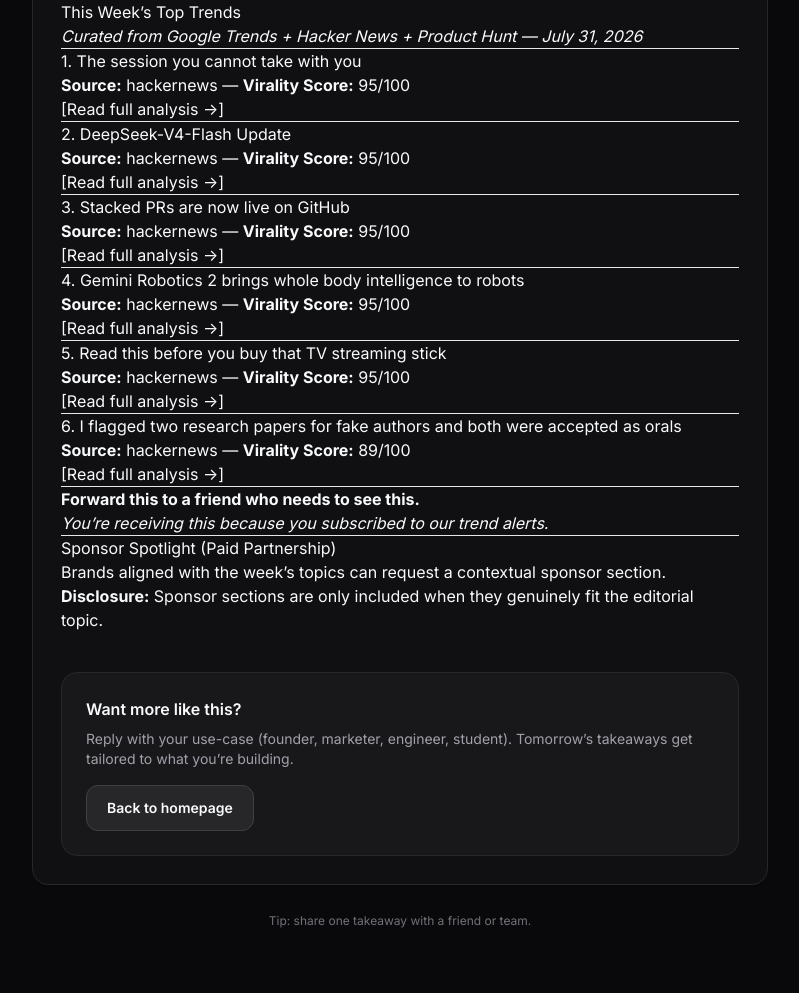
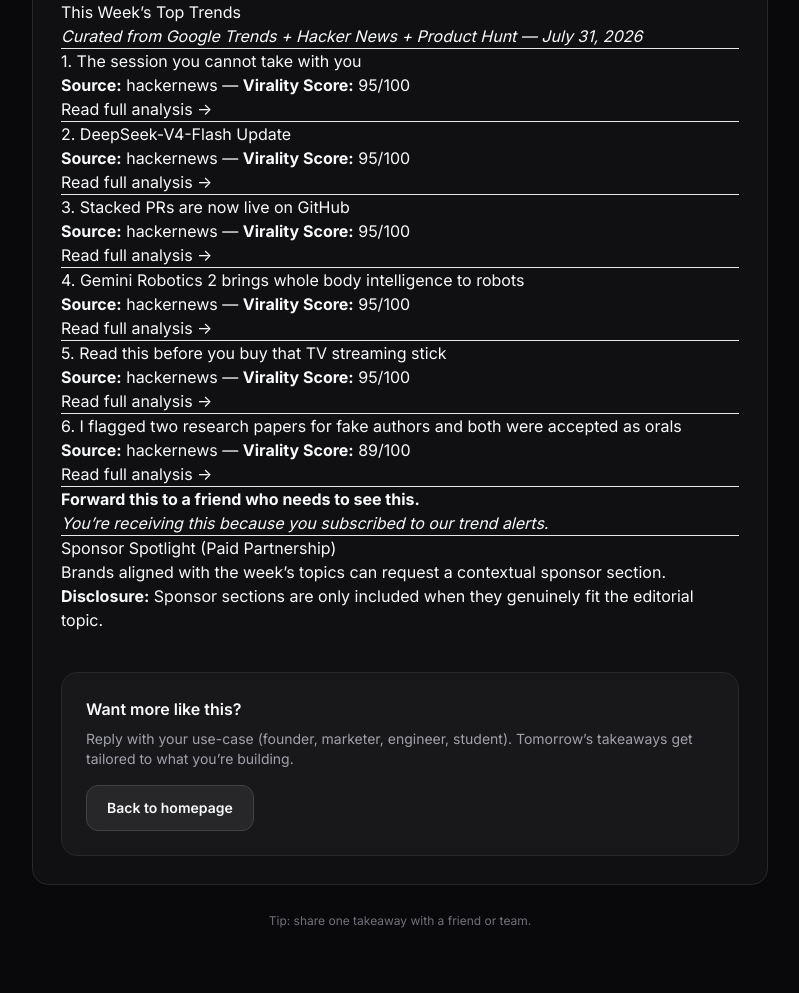
Before and after one commit to zheeno/jists, a Jekyll site: the page built from _posts/2026-07-31-weekly-trend-digest-july-31-2026.md, in a window 1280 px wide. Shown: the part 574-1567 px from the top of the page, without its empty margins (240-1039 px from the left). Built offline with Jekyll 4.4.1, drawn with Linux system fonts in a browser that asks for light colours; nearby versions of some CDN libraries.

```diff
--- a/_posts/2026-07-31-weekly-trend-digest-july-31-2026.md
+++ b/_posts/2026-07-31-weekly-trend-digest-july-31-2026.md
@@ -17,7 +17,7 @@ source: "newsletter"
 
 **Source:** hackernews — **Virality Score:** 95/100
 
-[Read full analysis →]
+[Read full analysis →](#)
 
 ---
 
@@ -25,7 +25,7 @@ source: "newsletter"
 
 **Source:** hackernews — **Virality Score:** 95/100
 
-[Read full analysis →]
+[Read full analysis →](#)
 
 ---
 
@@ -33,7 +33,7 @@ source: "newsletter"
 
 **Source:** hackernews — **Virality Score:** 95/100
 
-[Read full analysis →]
+[Read full analysis →](#)
 
 ---
 
@@ -41,7 +41,7 @@ source: "newsletter"
 
 **Source:** hackernews — **Virality Score:** 95/100
 
-[Read full analysis →]
+[Read full analysis →](#)
 
 ---
 
@@ -49,7 +49,7 @@ source: "newsletter"
 
 **Source:** hackernews — **Virality Score:** 95/100
 
-[Read full analysis →]
+[Read full analysis →](#)
 
 ---
 
@@ -57,7 +57,7 @@ source: "newsletter"
 
 **Source:** hackernews — **Virality Score:** 89/100
 
-[Read full analysis →]
+[Read full analysis →](#)
 
 ---
 
```
